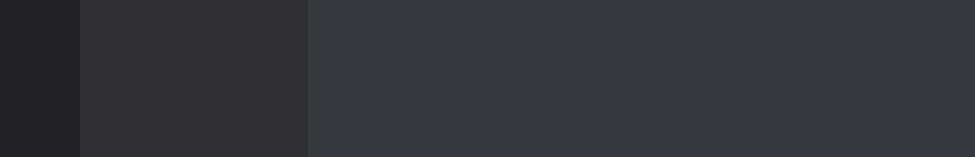
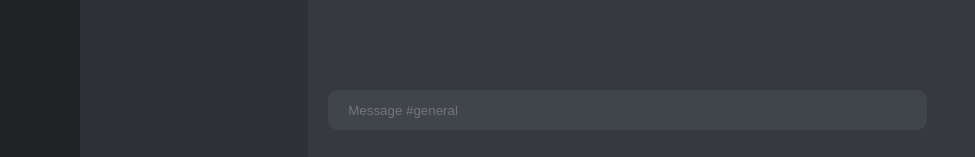
Before and after one commit to Sanidhya0504/discord-clone, a React (Create React App) app: page /#/dashboard/channel in a window 1280 px wide. Shown: the part 640-797 px from the top of the page, without its empty margins (0-975 px from the left). Built offline with nearby package versions, Linux system fonts and the light colour scheme.

Commit message:
changed server css

```diff
--- a/src/assets/styles/dashboard_styles.css
+++ b/src/assets/styles/dashboard_styles.css
@@ -57,6 +57,8 @@
    background-color: #303136;
    width:18rem;
    padding: 20px;
+   height: 100vh;
+   overflow: hidden;
 
 }
 
@@ -144,6 +146,7 @@
 .dash--nav--wrap{
     width: fit-content;
     height: 50px;
+    margin: 0%;
 }
 
 
@@ -162,7 +165,7 @@
 }
 #nav--separate{
     width: 99%;
-    margin: 7px;
+
     height: 1px;
     background-color:#303136;
     border-style: none;
@@ -196,6 +199,7 @@
     display: flex;
     justify-content: center;
     align-items: center;
+
 }
 #no--friends--wrap{
     display: flex;
@@ -289,3 +293,42 @@
     width: 100%;
     height: 2rem;
 }
+
+#msg--status--wrap{
+    display: flex;
+    height: 80%;
+    width: 85%;
+
+}
+
+
+.server--msg--screen{
+    height: inherit;
+   width: inherit;
+}
+.server--active--screen{
+    width: 20%;
+    position: fixed;
+    right: 0;
+    top: 3.2rem;
+    bottom: 0;
+    background-color: #303136;
+
+}
+
+
+#msg--box--wrap{
+    position: fixed;
+    bottom: 10px;
+    padding: 20px;
+    width: 70%;
+}
+
+#msg--box{
+    background-color: #40454b;
+    border: none;
+    height: 2.5rem;
+    padding: 20px;
+    border-radius: 10px;
+    width: inherit;
+}
--- /dev/null
+++ b/src/components/dashboard/server/msgserver.js
@@ -0,0 +1,15 @@
+import react from "react";
+import ServerNav from "./servernav";
+
+
+const MsgServer =()=>{
+    return(
+        <div className="server--msg--screen">
+             <div id="msg--box--wrap">
+                    <input type="text" id="msg--box" placeholder="Message #general"></input>
+                </div>
+        </div>
+    )
+}
+
+export default MsgServer;
--- /dev/null
+++ b/src/components/dashboard/server/serveractive.js
@@ -0,0 +1,12 @@
+import react from "react";
+
+
+const ServerActive =()=>{
+    return(
+        <div className="server--active--screen">
+
+        </div>
+    )
+}
+
+export default ServerActive;
--- a/src/components/dashboard/server/serverhome.js
+++ b/src/components/dashboard/server/serverhome.js
@@ -1,16 +1,18 @@
 import react from "react";
 import ServerNav from "./servernav";
+import MsgServer from "./msgserver";
+import ServerActive from "./serveractive";
 
 
 const ServerHome =()=>{
     return(
         <div className="dash--home--screen">
             <ServerNav/>
-            <div id="dash--home">
-                <div id="no--friends--wrap">
+                <div id="msg--status--wrap">
+                    <MsgServer/>
+                    <ServerActive/>
+                </div>
 
-                </div>
-            </div>
         </div>
     )
 }
```
